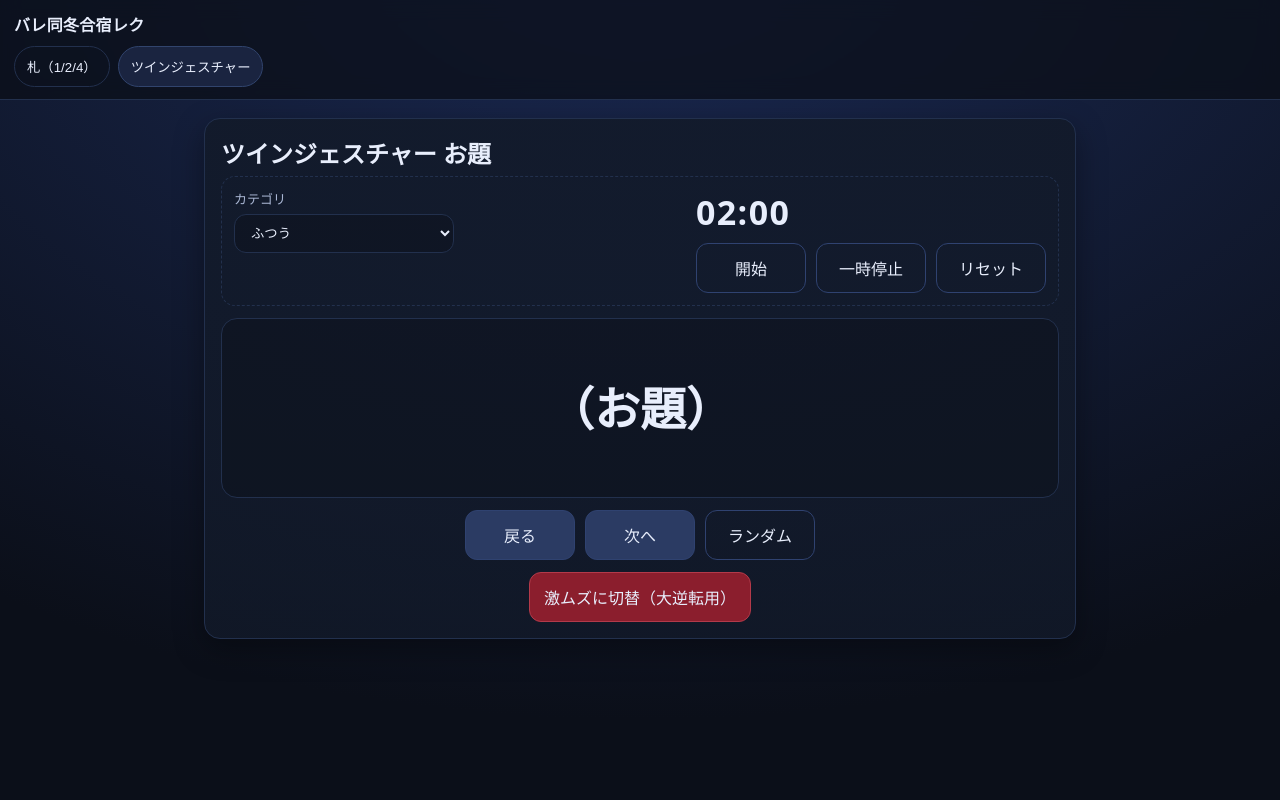
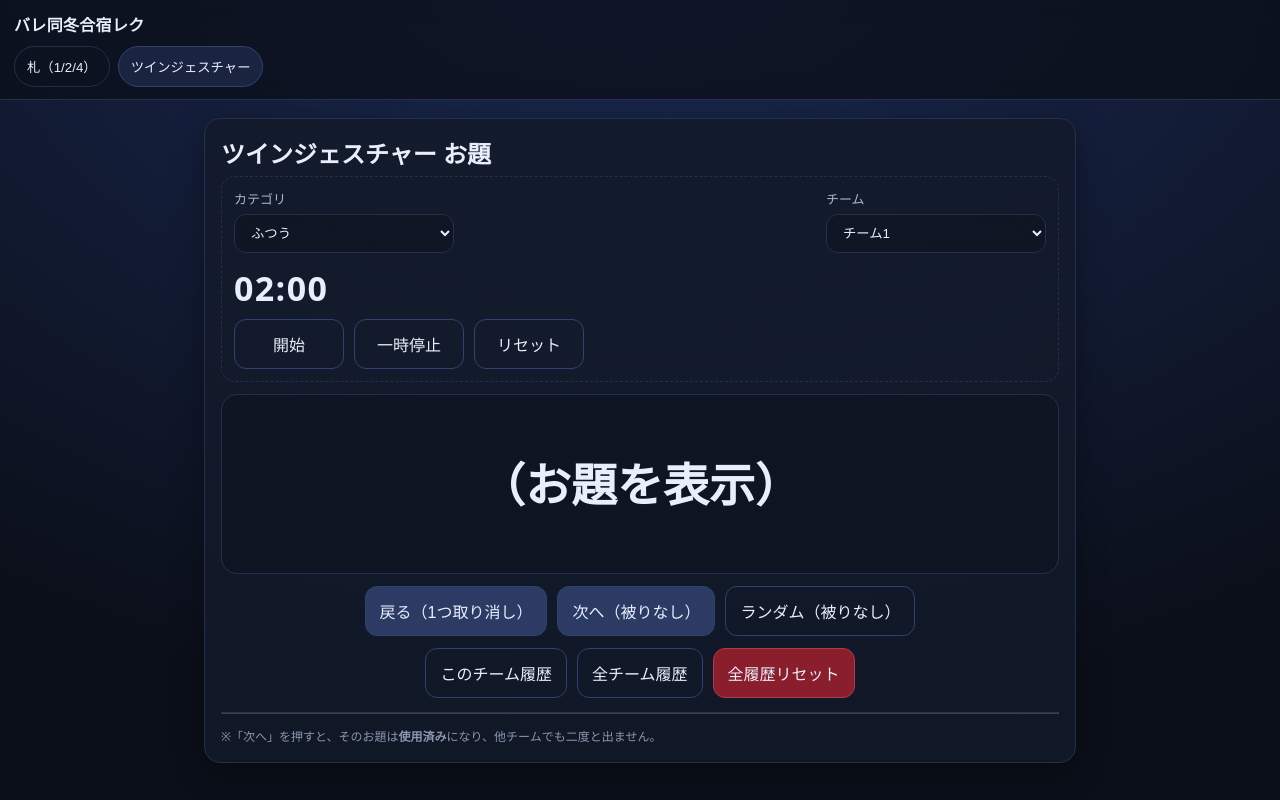
Before and after one commit to nakjota/winter_rec, a plain HTML site: page index.html in a window 1280 px wide. Both pictures are taken after a click on the tab "ツインジェスチャー". Drawn offline with Linux system fonts and the light colour scheme.

Commit message:
Update index.html

```diff
--- a/index.html
+++ b/index.html
@@ -33,6 +33,8 @@
           <button class="btn ghost" id="btnRandomCard">ランダム</button>
           <button class="btn ghost" id="btnHideNumber">表示/非表示</button>
         </div>
+
+        <div class="note">※各代表者が自分の端末でこの画面を開いてタップ</div>
       </div>
     </section>
 
@@ -47,6 +49,16 @@
             <select id="categorySelect"></select>
           </label>
 
+          <label class="select">
+            チーム
+            <select id="teamSelect">
+              <option value="1">チーム1</option>
+              <option value="2">チーム2</option>
+              <option value="3">チーム3</option>
+              <option value="4">チーム4</option>
+            </select>
+          </label>
+
           <div class="timerbox">
             <div class="timer" id="timer">02:00</div>
             <div class="row tight">
@@ -57,19 +69,27 @@
           </div>
         </div>
 
-        <!-- ★お題表示エリア（これが無いと表示されない） -->
         <div class="prompt-wrap">
-          <div class="prompt" id="promptText" aria-live="polite">（お題）</div>
+          <div class="prompt" id="promptText" aria-live="polite">（お題を表示）</div>
         </div>
 
         <div class="row">
-          <button class="btn" id="btnPrev">戻る</button>
-          <button class="btn" id="btnNext">次へ</button>
-          <button class="btn ghost" id="btnShuffle">ランダム</button>
+          <button class="btn" id="btnPrev">戻る（1つ取り消し）</button>
+          <button class="btn" id="btnNext">次へ（被りなし）</button>
+          <button class="btn ghost" id="btnShuffle">ランダム（被りなし）</button>
         </div>
 
         <div class="row">
-          <button class="btn danger" id="btnHard">激ムズに切替（大逆転用）</button>
+          <button class="btn ghost" id="btnShowTeamLog">このチーム履歴</button>
+          <button class="btn ghost" id="btnShowAllLog">全チーム履歴</button>
+          <button class="btn danger" id="btnClearAll">全履歴リセット</button>
+        </div>
+
+        <div class="small" id="statusLine"></div>
+
+        <hr style="opacity:.2;margin:14px 0;" />
+        <div class="small" style="opacity:.8;">
+          ※「次へ」を押すと、そのお題は<strong>使用済み</strong>になり、他チームでも二度と出ません。
         </div>
       </div>
     </section>
```
